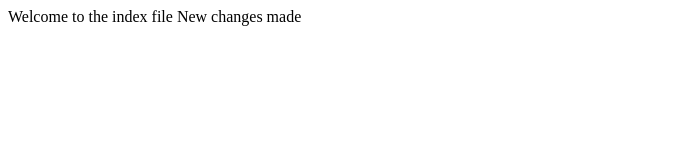
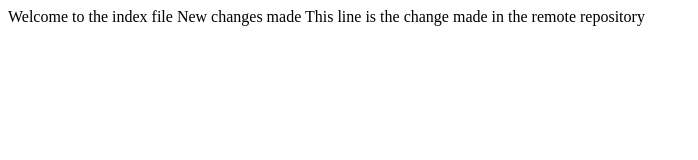
Before and after one commit to Vaipava2963/Github, a plain HTML site: page index.html in a window 1280 px wide. Shown: the whole page, without its empty margins (0-698 px from the left). Drawn offline with Linux system fonts and the light colour scheme.

Commit message:
Update index.html

```diff
--- a/index.html
+++ b/index.html
@@ -8,5 +8,6 @@
 <body>
     Welcome to the index file
     New changes made
+    This line is the change made in the remote repository
 </body>
 </html>
```
